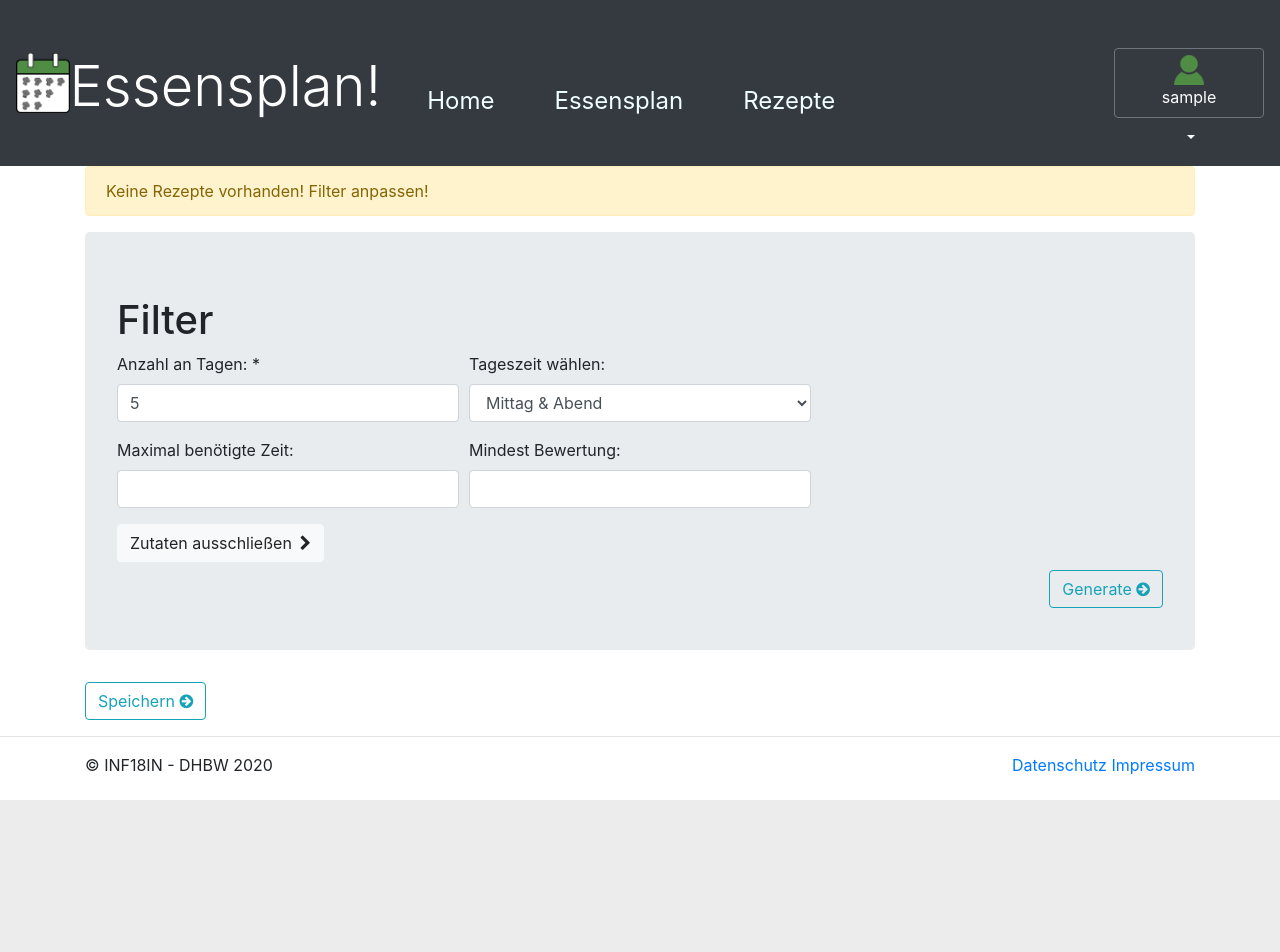
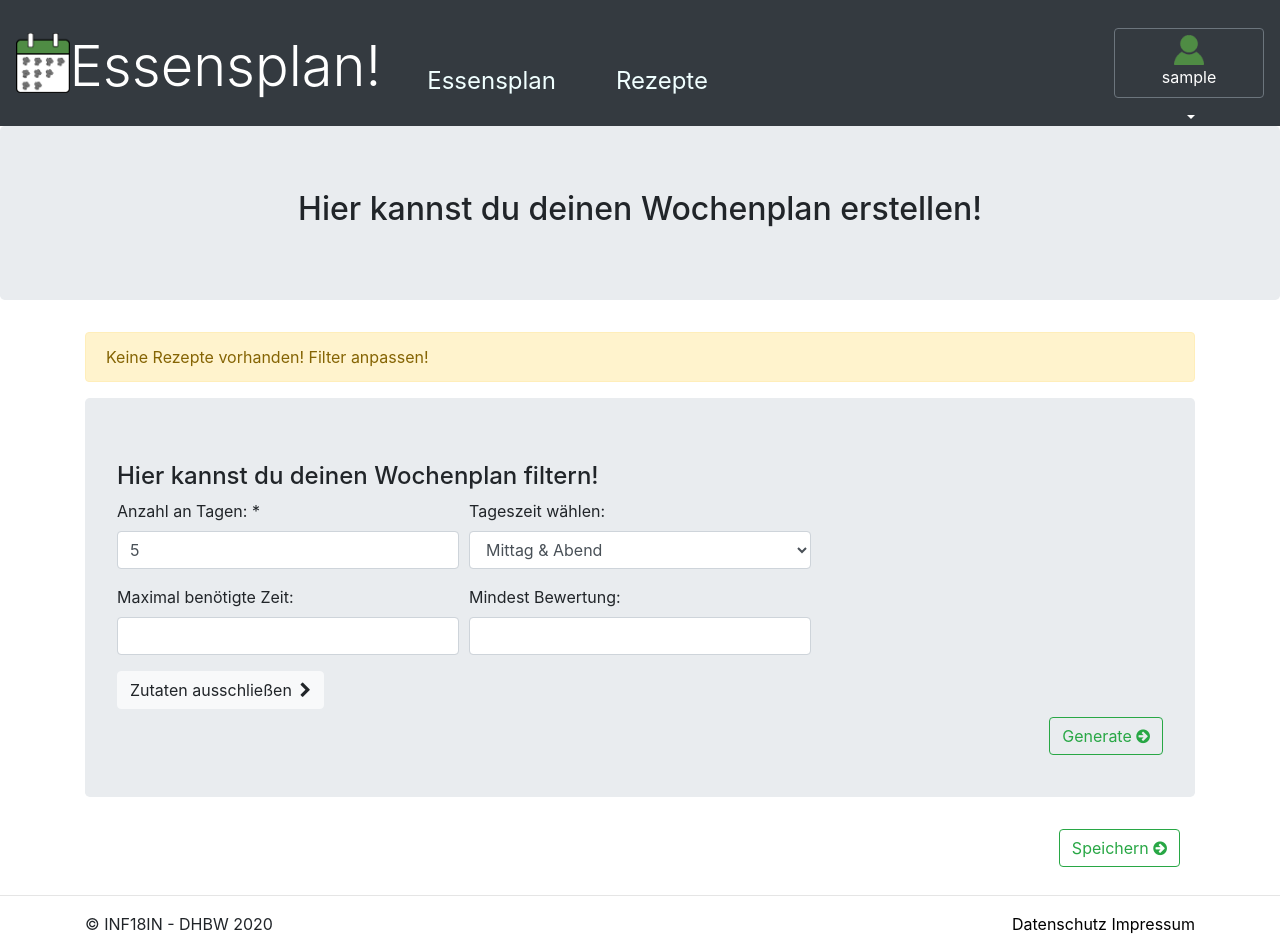
Before and after one commit to FreshMax9000/Essenswebsite, a Django app: page /Essensplan/ in a window 1280 px wide. Before the commit the page ends 800 px from the top, so only its background shows below. Run offline with Django 3.2, Linux system fonts and the light colour scheme; the visitor is signed in with stand-in values (Sample User, id 1); data comes from the database, SQL or seed files in the repository; data that the repository does not hold is empty; some libraries are stand-ins or nearby versions.

Commit message:
Essenplan generieren, Bilder einbinden

```diff
--- a/foodplaner/foodApp/templates/foodApp/base.html
+++ b/foodplaner/foodApp/templates/foodApp/base.html
@@ -18,18 +18,15 @@
   </head>
   <body>
       <!-- Navigation -->
-      <nav class="navbar navbar-expand-md navbar-dark bg-dark" style="min-height: 120px">
+      <nav class="navbar navbar-expand-md navbar-dark bg-dark" style="min-height: 100px">
         <img src="/media/Logo.png" alt="My image" class="rounded" height="60" max="30"class="img-fluid">
         <a class="navbar-brand" href="{% url 'foodApp:home' %}" style="height: 70px"> <h1 class="display-4">Essensplan!</h1> </a>
         <button class="navbar-toggler" type="button" data-toggle="collapse" data-target="#navbarsExampleDefault" aria-controls="navbarsExampleDefault" aria-expanded="false" aria-label="Toggle navigation">
           <span class="navbar-toggler-icon"></span>
         </button>
 
-        <div class="collapse navbar-collapse" id="navbarsExampleDefault" style="height: 150px">
+        <div class="collapse navbar-collapse" id="navbarsExampleDefault" style="height: 110px">
           <ul class="navbar-nav mr-auto">
-            <li class="nav-item">
-              <a class="nav-link" href="{% url 'foodApp:home' %}" style="font-size: x-large; height: 55px; color:azure ; padding: 30px;">Home<span class="sr-only">(current)</span></a>
-            </li>
             <li class="nav-item">
               <a class="nav-link" href="{% url 'foodApp:foodplan' %}" style="font-size: x-large; height: 55px; color:azure ; padding: 30px;">Essensplan</a>
             </li>
@@ -75,12 +72,12 @@
       <footer>
         <div class="container" style="align-items: center;">
         <p class="pull-left">&copy; INF18IN - DHBW 2020</p>
-        <div class="pull-right">
+          <div class="pull-right">
             <div class="list-inline">
-               <a href="#">Datenschutz</a>
-               <a href="#">Impressum</a>
+               <a style="color: black;" href="#">Datenschutz</a>
+               <a style="none; color: black;" href="#">Impressum</a>
             </div>
-        </div>
+          </div>
         </div>
       </footer>
 
--- a/foodplaner/foodApp/templates/foodApp/foodplan.html
+++ b/foodplaner/foodApp/templates/foodApp/foodplan.html
@@ -1,11 +1,21 @@
 {% extends "foodApp/base.html" %}
 {% load crispy_forms_tags %}
+{% block head_content %}
+<main role="main">
+
+    <div class="jumbotron" style="text-align: center;">
+        <div class="container">
+        <h2>Hier kannst du deinen Wochenplan erstellen!</h2>
+        </div>
+    </div>
+</main>
+{% endblock head_content %}
 {% block main_content %}
     <main role="main" class="container">
         <form method="POST" enctype="multipart/form-data">
             {% csrf_token %}
             <div class="jumbotron">
-                <h1>Filter</h1>
+                <h4>Hier kannst du deinen Wochenplan filtern!</h4>
                 <div class="form-row">
                     <div class="form-group col-md-4 mb-0">
                         {{ form.days | as_crispy_field }}
@@ -27,9 +37,9 @@
                         <button class="btn btn-light mb-2" type="button" data-toggle="collapse" data-target="#showIngredients">
                             {{ filter.form.ingredients.label }}<i class="fa fa-chevron-right ml-2"></i>
                         </button>
-                        <div class="collapse" id="showIngredients">
+                        <div class="collapse" id="showIngredients" >
                             {% for grocery in filter.form.ingredients %}
-                                <label class="checkbox-inline ml-2">
+                                <label class="checkbox-inline ml-2" >
                                 {{ grocery.tag }} {{ grocery.choice_label }}
                                 </label>
                             {% endfor %}
@@ -37,37 +47,40 @@
                     </div>
                 </div>
                 <div class="form-group">
-                    <button class="btn btn-outline-info float-right" name="generate" value="0">Generate <i class="fa fa-arrow-circle-right"></i></button>
+                    <button class="btn btn-outline-success float-right" name="generate" value="0">Generate <i class="fa fa-arrow-circle-right"></i></button>
                 </div>
             </div>
             <div class="row">
                 {% for object in object_list  %}
                 <div class="col-md-6">
-                    <div class="jumbotron">
+                    <div class="jumbotron" style="max-height: 250px;">
                         <div class="form-group">
-                            <button class="btn btn-danger float-sm-right " name="delete"  value={{object.recipe.id}} data-toggle="tooltip" title="Löschen">
+                            <button class="btn btn-outline-danger float-sm-right " name="delete"  value={{object.recipe.id}} data-toggle="tooltip" title="Löschen">
                                 <i class="fa fa-times"></i>
                             </button>
-                            <button class="btn btn-dark float-sm-right " name="reload"  value={{object.recipe.id}} data-toggle="tooltip" title="Neuladen">
+                            <button class="btn btn-outline-dark float-sm-right " name="reload"  value={{object.recipe.id}} data-toggle="tooltip" title="Neuladen">
                                 <i class="fa fa-repeat"><!--i class="fa fa-edit"--></i>
                             </button>
-                            {% if object.daytime %}
-                                <h3>{{object.date | date:"l"}} - Mittag</h3> <!-- "l": Monday | "D": Mon. | "j": 1 | "N": Jan. -->
-                            {% else %}
-                                <h3>{{object.date | date:"l"}} - Abend</h3>
-                            {% endif %}
-                            <h1>{{object.recipe.title}}</h1>
+                            <div class="container" style="text-align: center; min-height: 50px;">
+                                {% if object.daytime %}
+                                <h4 style="align-items: center;">{{object.date | date:"l"}} - Mittag</h4> <!-- "l": Monday | "D": Mon. | "j": 1 | "N": Jan. -->
+                                {% else %}
+                                <h4>{{object.date | date:"l"}} - Abend</h4>
+                                {% endif %}
+                            </div>
+                            <h3><a style=" color: black;" href="{% url 'foodApp:recipesDetail' object.recipe.id %}" >{{object.recipe.title}} </a></h3>
                             {% if object.recipe.avg_rating > 0 %}
                                 <p class="lead">Bewertung: {{object.recipe.avg_rating}}</p>
                             {% endif %}
                             <p class="lead">{{object.recipe.description}}</p>
-                            <a class="btn btn-lg btn-primary" href="{% url 'foodApp:recipesDetail' object.recipe.id %}" role="button">{{object.recipe.title}} &raquo;</a>
                         </div>
                     </div>
                 </div>
                 {% endfor %}
             </div>
-            <button class="btn btn-outline-info" name="save" value="0">Speichern <i class="fa fa-arrow-circle-right"></i></button>
+            <div class="container" style="min-height: 50px;">
+                <button class="btn btn-outline-success float-right" name="save" value="0">Speichern <i class="fa fa-arrow-circle-right"></i></button>
+            </div>
         </form>
     </main>
 {% endblock main_content %}
--- a/foodplaner/foodApp/templates/foodApp/myProfil.html
+++ b/foodplaner/foodApp/templates/foodApp/myProfil.html
@@ -22,7 +22,7 @@
                     <div class="jumbotron" >
                         <div class="row">
                             <div class="col-md-6">
-                                <img src="/media/Background3.jpg" class="figure-img img-fluid rounded" style="max-height: 150px;" alt="Rezept Bild">
+                                <img src={{recipe.image.url}} class="figure-img img-fluid rounded" style="max-height: 150px;" alt="Rezept Bild">
                             </div>
                             <div class="col-md-6 my-auto">
                                 <h3><a  style=" color: black;"  href="{% url 'foodApp:recipesDetail' recipe.id %}" >{{recipe.title}} </a></h3>
```
Also changed, not shown: foodplaner/foodApp/templates/foodApp/recipe_list.html (+24 -11 lines), foodplaner/media/recipe_images/Background5.jpg (added), foodplaner/media/recipe_images/Background5_XPfUkF8.jpg (added), foodplaner/media/recipe_images/foodpicture2.jpg (added), foodplaner/media/recipe_images/foodpicture2_gKvaaR4.jpg (added).
